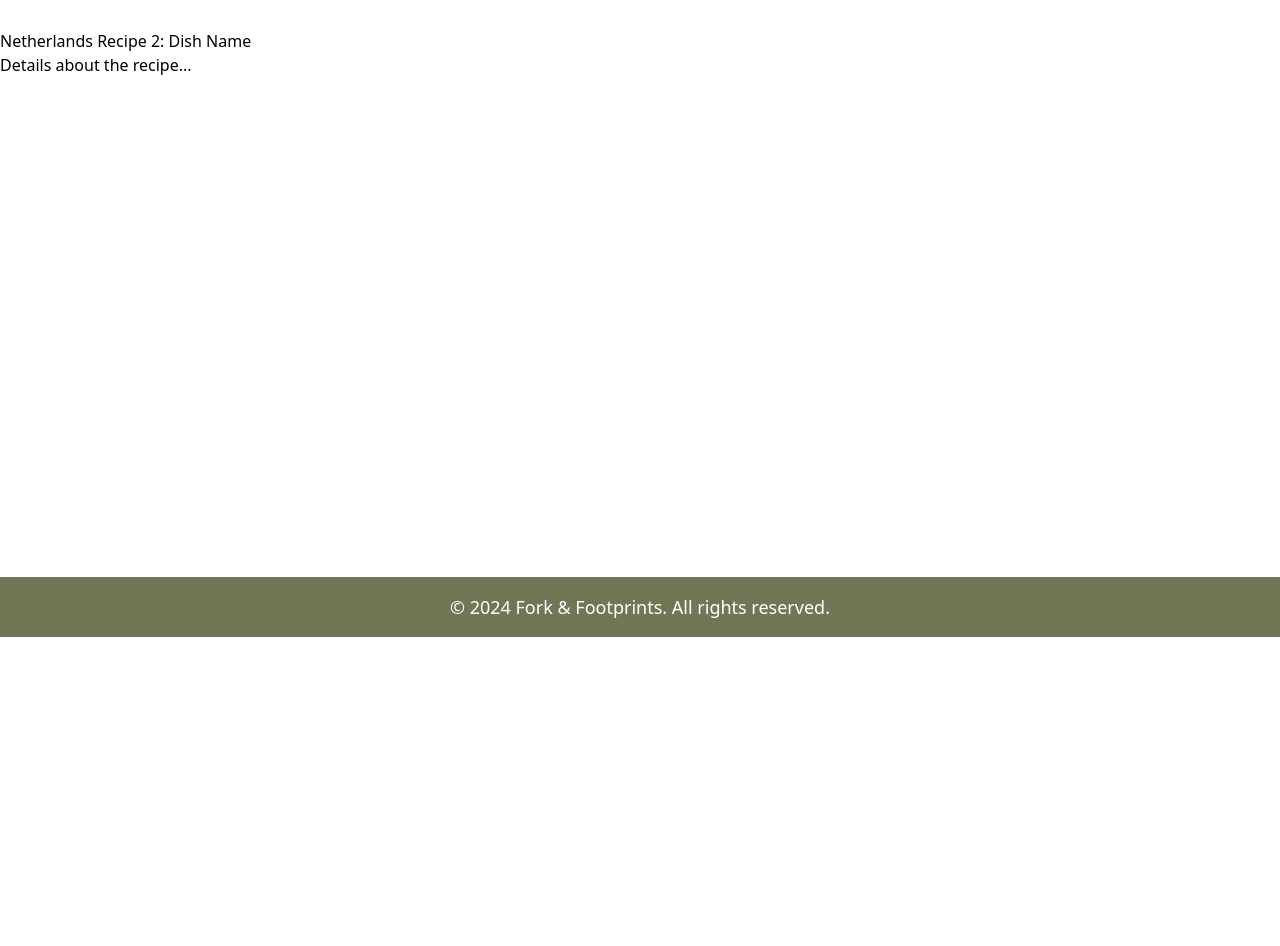
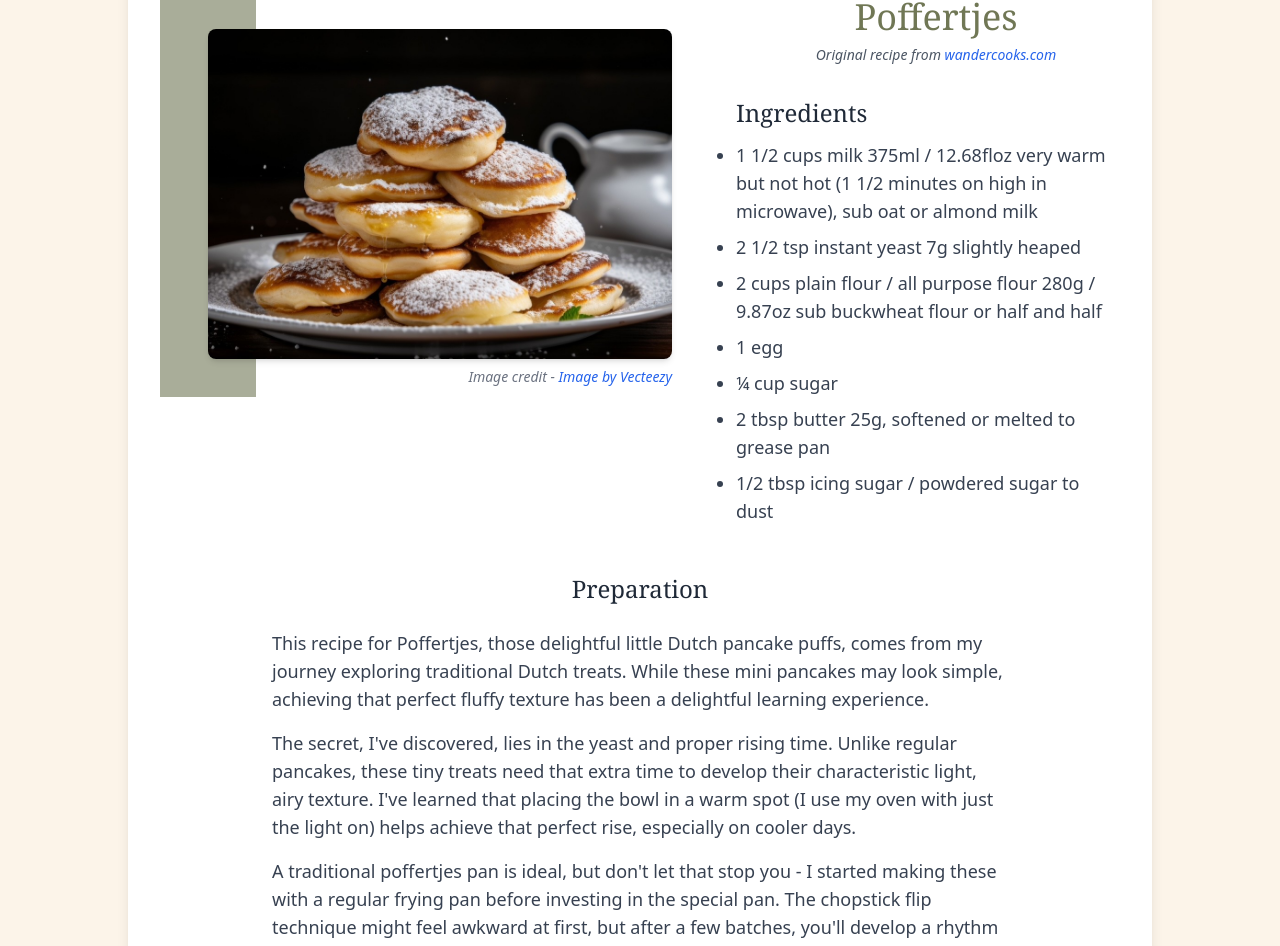
Before and after one commit to Tthompson8416/fork-and-footprints, a React (Vite) app: page /fork-and-footprints/fork-and-footprints/recipes/netherlands/recipe2 in a window 1280 px wide. Shown: the part 163-1109 px from the top of the page. Before the commit the page ends 800 px from the top, so only its background shows below. Built offline with nearby package versions, Linux system fonts and the light colour scheme.

Commit message:
Recipe26 added

```diff
--- a/src/pages/Recipe25.jsx
+++ b/src/pages/Recipe25.jsx
@@ -1,4 +1,3 @@
-import { b } from "framer-motion/client";
 import bitterBallen from "../assets/images/netherlands-images/bitterballen.jpg";
 
 const Recipe25 = () => {
--- a/src/pages/Recipe26.jsx
+++ b/src/pages/Recipe26.jsx
@@ -1,10 +1,113 @@
-import React from 'react';
+import poffertjes from "../assets/images/netherlands-images/poffertjes.jpg";
 
 const Recipe26 = () => {
   return (
-    <div>
-      <h1 className='mt-48'>Netherlands Recipe 2: Dish Name</h1>
-      <p>Details about the recipe...</p>
+    <div className="flex justify-center bg-custom-cream px-8 py-12 md:py-16">
+      <div className="relative w-full max-w-[95%] sm:max-w-4xl lg:max-w-5xl bg-white rounded-lg shadow-lg p-8 md:py-16 top-8">
+        {/* Two-column grid for image and ingredients */}
+        <div className="grid grid-cols-1 sm:grid-cols-2 gap-8 mb-12">
+          {/* Left column - Image section */}
+          <div className="relative flex justify-center sm:block">
+            <div className="absolute left-0 hidden w-24 h-[400px] bg-custom-accent/60 sm:block z-0" />
+            <div className="relative w-[80%] sm:w-full sm:ml-12">
+              <img
+                src={poffertjes}
+                alt="Poffertjes"
+                className="w-full h-[200px] sm:h-[330px] object-cover rounded-lg shadow-md mt-8 z-10"
+              />
+              <p className="relative mt-2 text-xs text-center text-gray-500 sm:text-sm 2xl:text-lg sm:text-right italic">
+                Image credit -{" "}
+                <a
+                  href="https://www.vecteezy.com/free-photos/stack"
+                  target="_blank"
+                  rel="noopener noreferrer"
+                  className="text-blue-600 hover:text-blue-800"
+                >
+                  Image by Vecteezy{" "}
+                </a>
+              </p>
+            </div>
+          </div>
+
+          {/* Right column - Title and Ingredients */}
+          <div className="relative z-10 space-y-8">
+            <div className="text-center sm:text-left">
+              <h1 className="mb-2 text-2xl text-center font-serif text-custom-accent sm:text-2xl lg:text-4xl 2xl:text-5xl sm:ml-12 lg:ml-24 2xl:ml-20">
+                Poffertjes
+              </h1>
+              <p className="text-sm text-center italic text-gray-600 sm:text-md sm:ml-12 lg:ml-24 2xl:text-lg">
+                Original recipe from{" "}
+                <a
+                  href="https://www.wandercooks.com/poffertjes-dutch-mini-pancakes/#recipe"
+                  target="_blank"
+                  rel="noopener noreferrer"
+                  className="text-blue-600 hover:text-blue-800"
+                >
+                  wandercooks.com
+                </a>
+              </p>
+            </div>
+
+            <div>
+              <h2 className="pl-20 mb-3 text-xl font-serif text-gray-800 sm:text-2xl 2xl:text-4xl 2xl:mb-4">
+                Ingredients
+              </h2>
+              <ul className="pl-20 list-disc space-y-2 text-sm text-gray-700 sm:text-base lg:text-lg 2xl:text-2xl z-10">
+                <li>
+                  1 1/2 cups milk 375ml / 12.68floz very warm but not hot (1 1/2
+                  minutes on high in microwave), sub oat or almond milk
+                </li>
+                <li>2 1/2 tsp instant yeast 7g slightly heaped</li>
+                <li>
+                  2 cups plain flour / all purpose flour 280g / 9.87oz sub
+                  buckwheat flour or half and half
+                </li>
+                <li>1 egg</li>
+                <li>¼ cup sugar</li>
+                <li>2 tbsp butter 25g, softened or melted to grease pan</li>
+                <li>1/2 tbsp icing sugar / powdered sugar to dust</li>
+              </ul>
+            </div>
+          </div>
+        </div>
+
+        <div className="max-w-3xl px-4 mx-auto">
+          <h2 className="mb-6 text-xl font-serif text-center text-gray-800 sm:text-2xl 2xl:text-4xl">
+            Preparation
+          </h2>
+          <div className="space-y-4 text-sm text-gray-700 sm:text-base lg:text-lg 2xl:text-2xl">
+            <p>
+              This recipe for Poffertjes, those delightful little Dutch pancake
+              puffs, comes from my journey exploring traditional Dutch treats.
+              While these mini pancakes may look simple, achieving that perfect
+              fluffy texture has been a delightful learning experience.
+            </p>
+            <p>
+              The secret, I've discovered, lies in the yeast and proper rising
+              time. Unlike regular pancakes, these tiny treats need that extra
+              time to develop their characteristic light, airy texture. I've
+              learned that placing the bowl in a warm spot (I use my oven with
+              just the light on) helps achieve that perfect rise, especially on
+              cooler days.
+            </p>
+            <p>
+              A traditional poffertjes pan is ideal, but don't let that stop you
+              - I started making these with a regular frying pan before
+              investing in the special pan. The chopstick flip technique might
+              feel awkward at first, but after a few batches, you'll develop a
+              rhythm that makes the process almost meditative.
+            </p>
+            <p>
+              My favorite tip: keep the butter handy while cooking. A light
+              brush between batches not only prevents sticking but adds that
+              lovely golden color. And while a dusting of powdered sugar is
+              traditional, I sometimes drizzle them with Dutch stroop (syrup) or
+              add a small pat of butter that melts beautifully into the warm
+              puffs.
+            </p>
+          </div>
+        </div>
+      </div>
     </div>
   );
 };
```
